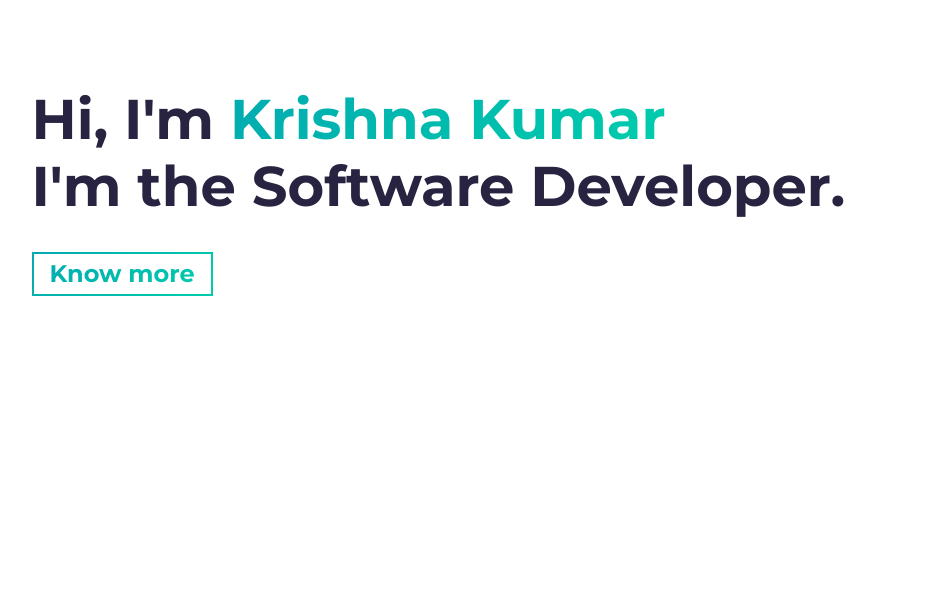
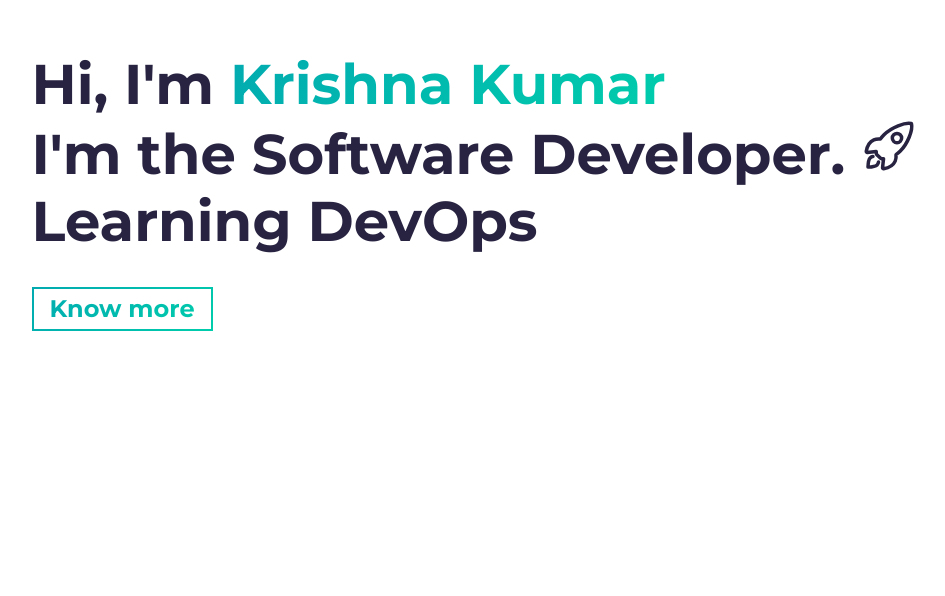
Before and after one commit to Krishnakumar59/aboutme, a website built with Parcel: page src/index.html in a window 1280 px wide. Shown: the part 204-800 px from the top of the page, without its empty margins (46-991 px from the left). Built offline with nearby package versions, Linux system fonts and the light colour scheme.

Commit message:
Update index.html

```diff
--- a/src/index.html
+++ b/src/index.html
@@ -19,6 +19,7 @@
     />
     <link rel="stylesheet" href="styles.scss" />
     <script src="https://unpkg.com/typed.js@2.0.16/dist/typed.umd.js"></script>
+    <script src="https://unpkg.com/ionicons@latest/dist/ionicons.js"></script>
     <script
       defer
       src="https://unpkg.com/scrollreveal@4.0.0/dist/scrollreveal.min.js"
@@ -39,6 +40,7 @@
           Hi, I'm <span class="text-color-main">Krishna Kumar</span>
           <br />
           I'm the Software Developer.
+          <ion-icon name="rocket-outline"></ion-icon> Learning DevOps
         </h1>
         <p class="hero-cta load-hidden">
           <a rel="noreferrer" class="cta-btn cta-btn--hero" href="#about"
```
